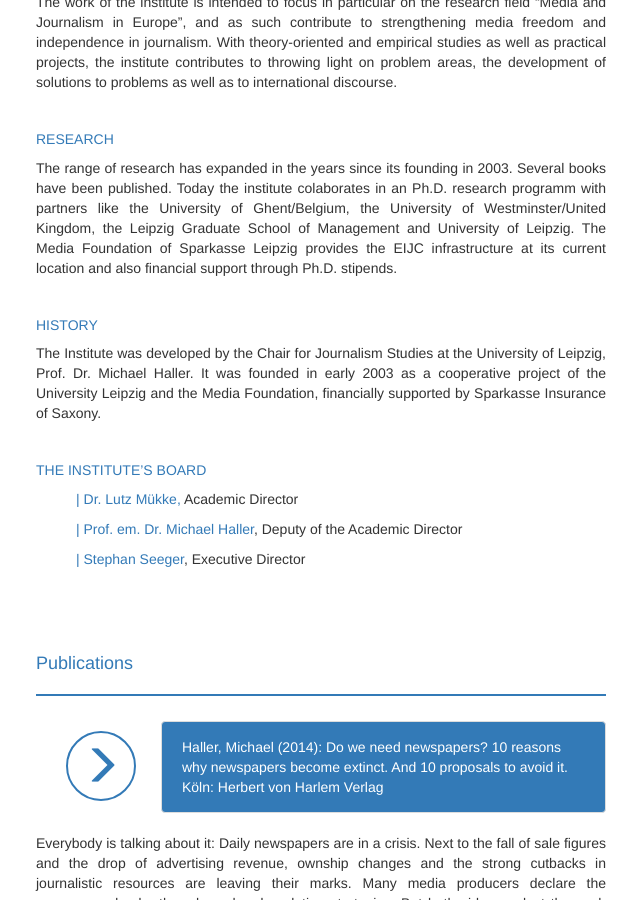
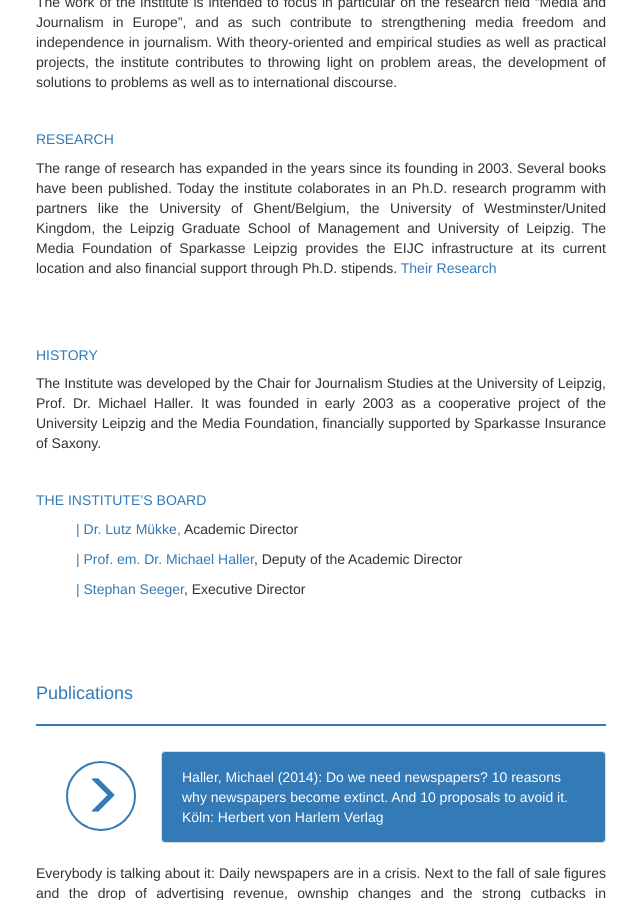
Before and after one commit to susedev/test, a Jekyll site: the page built from about.html, in a window 1280 px wide and 900 px high, scrolled down 556 px. Shown: the whole window, without its empty margins (229-869 px from the left). Built offline with Jekyll 4.4.1, drawn with Linux system fonts in a browser that asks for light colours; nearby versions of some CDN libraries.

Commit message:
Update about.html

```diff
--- a/about.html
+++ b/about.html
@@ -12,7 +12,8 @@ title: about
 <p style="text-align: justify;">The EIJC sees itself in the tradition of the Peaceful Revolution of 1989. At that time, freedom of the press and freedom of expression as well as independent journalism were key demands of hundreds of thousands of protesters in Leipzig. Today these freedoms are some of the non-negotiable, fundamental values of democratic European societies. In this regard, the members of the institute are united in their conviction that researching social information structures and communication processes has a highly important role to play. The work of the institute is intended to focus in particular on the research field “Media and Journalism in Europe”, and as such contribute to strengthening media freedom and independence in journalism. With theory-oriented and empirical studies as well as practical projects, the institute contributes to throwing light on problem areas, the development of solutions to problems as well as to international discourse.</p>
 <p>&nbsp;</p>
 <h4>Research</h4>
-<p style="text-align: justify;">The range of research has expanded in the years since its founding in 2003. Several books have been published. Today the institute colaborates in an Ph.D. research programm with partners like the University of Ghent/Belgium, the University of Westminster/United Kingdom, the Leipzig Graduate School of Management and University of Leipzig. The Media Foundation of Sparkasse Leipzig provides the EIJC infrastructure at its current location and also financial support through Ph.D. stipends.</p>
+<p style="text-align: justify;">The range of research has expanded in the years since its founding in 2003. Several books have been published. Today the institute colaborates in an Ph.D. research programm with partners like the University of Ghent/Belgium, the University of Westminster/United Kingdom, the Leipzig Graduate School of Management and University of Leipzig. The Media Foundation of Sparkasse Leipzig provides the EIJC infrastructure at its current location and also financial support through Ph.D. stipends. <a href="http://www.eijc.eu/category/research/" target="_blank">Their Research </a></p>
+<p style="text-align: justify;">&nbsp;</p>
 <p>&nbsp;</p>
 <h4>History</h4>
 <p style="text-align: justify;">The Institute was developed by the Chair for Journalism Studies at the University of Leipzig, Prof. Dr. Michael Haller. It was founded in early 2003 as a cooperative project of the University Leipzig and the Media Foundation, financially supported by Sparkasse Insurance of Saxony.</p>
```
